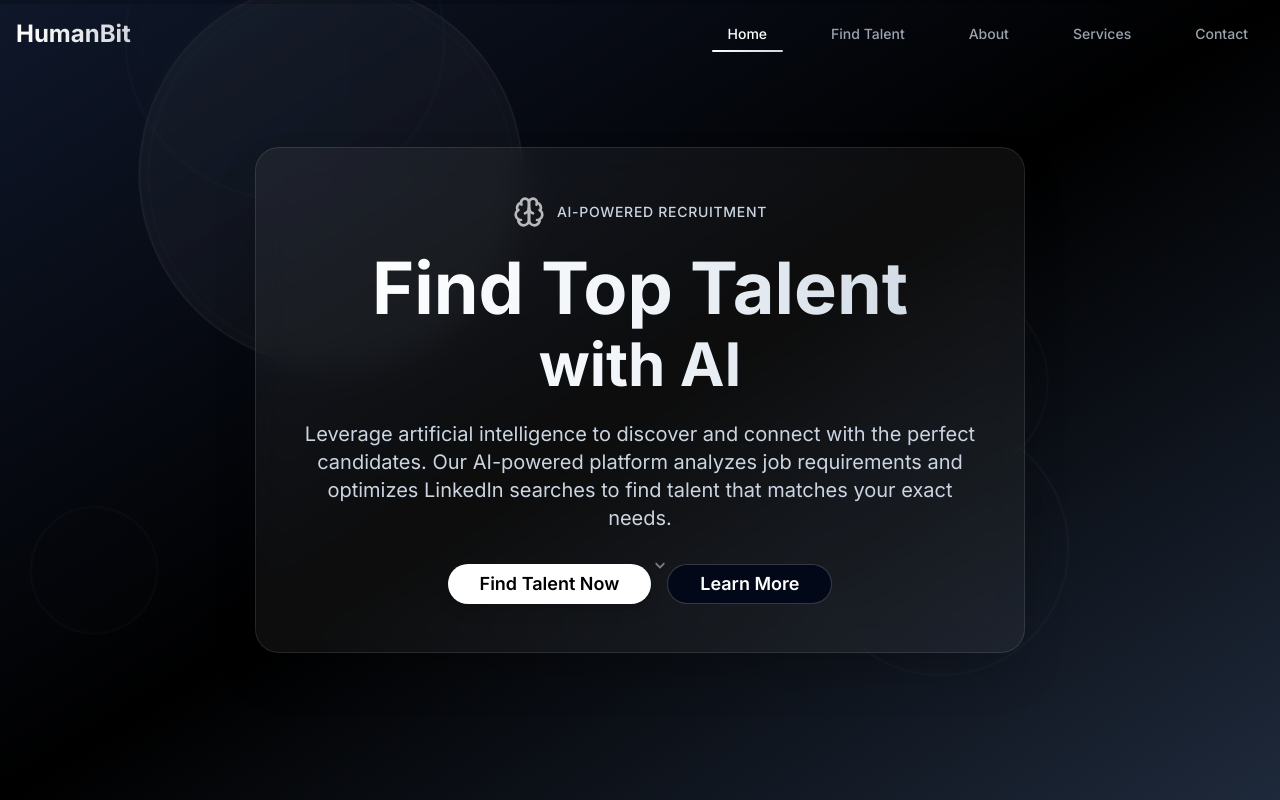
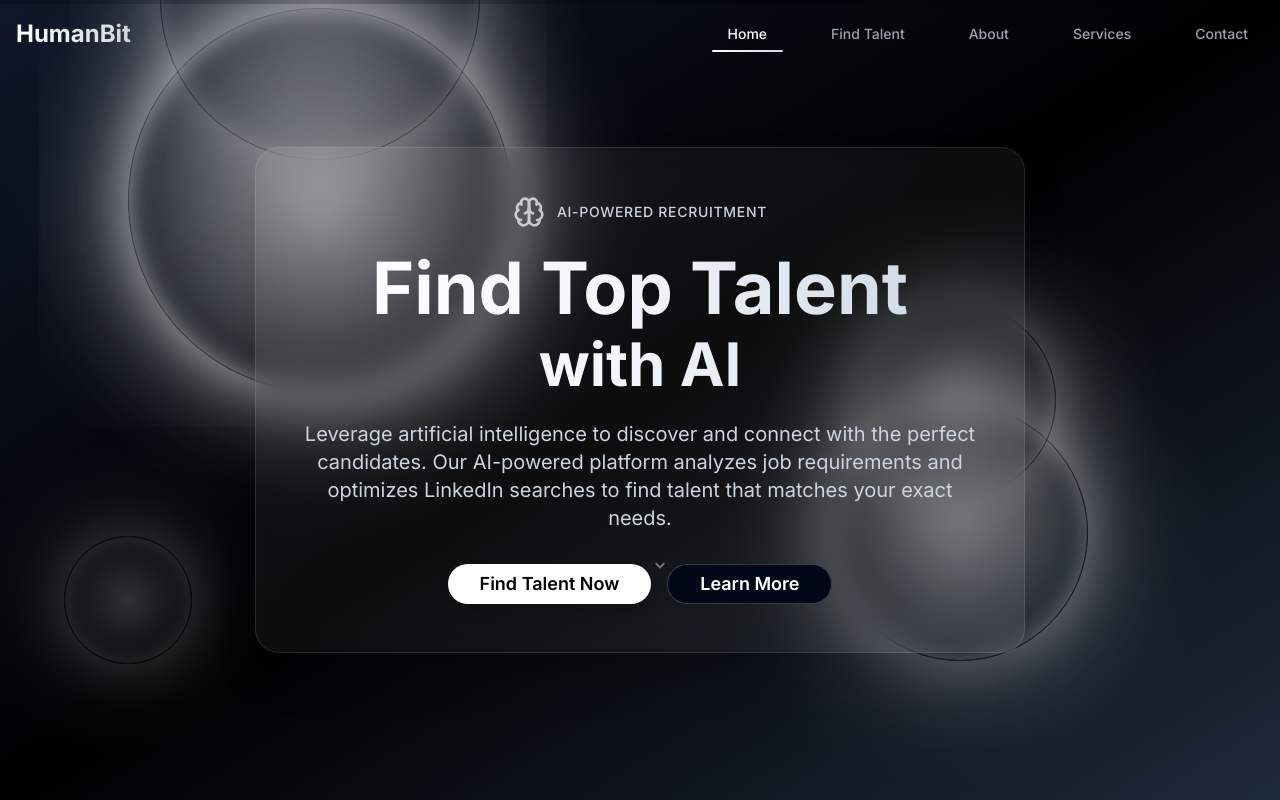
Before and after one commit to lassi16/humanbit, a Next.js app: page / in a window 1280 px wide. Shown: the top 800 px of the page. Built offline with nearby package versions, Linux system fonts and the light colour scheme.

Commit message:
make the background circles at the background glowing

```diff
--- a/app/globals.css
+++ b/app/globals.css
@@ -80,8 +80,9 @@
 
 /* Smooth animations */
 * {
-  transition-property: color, background-color, border-color, text-decoration-color, fill, stroke, opacity, box-shadow,
-    transform, filter, backdrop-filter;
+  transition-property: color, background-color, border-color,
+    text-decoration-color, fill, stroke, opacity, box-shadow, transform, filter,
+    backdrop-filter;
   transition-timing-function: cubic-bezier(0.4, 0, 0.2, 1);
   transition-duration: 300ms;
 }
@@ -103,16 +104,20 @@
 @keyframes float-slow {
   0%,
   100% {
-    transform: translate(-50%, -50%) translateY(0px) translateX(0px) rotate(0deg);
+    transform: translate(-50%, -50%) translateY(0px) translateX(0px)
+      rotate(0deg);
   }
   25% {
-    transform: translate(-50%, -50%) translateY(-30px) translateX(20px) rotate(90deg);
+    transform: translate(-50%, -50%) translateY(-20px) translateX(15px)
+      rotate(45deg);
   }
   50% {
-    transform: translate(-50%, -50%) translateY(-10px) translateX(-25px) rotate(180deg);
+    transform: translate(-50%, -50%) translateY(-5px) translateX(-20px)
+      rotate(90deg);
   }
   75% {
-    transform: translate(-50%, -50%) translateY(20px) translateX(15px) rotate(270deg);
+    transform: translate(-50%, -50%) translateY(15px) translateX(10px)
+      rotate(135deg);
   }
 }
 
@@ -122,39 +127,48 @@
     transform: translate(50%, 50%) translateY(0px) translateX(0px) rotate(0deg);
   }
   33% {
-    transform: translate(50%, 50%) translateY(25px) translateX(-30px) rotate(120deg);
+    transform: translate(50%, 50%) translateY(15px) translateX(-20px)
+      rotate(60deg);
   }
   66% {
-    transform: translate(50%, 50%) translateY(-20px) translateX(20px) rotate(240deg);
+    transform: translate(50%, 50%) translateY(-15px) translateX(15px)
+      rotate(120deg);
   }
 }
 
 @keyframes float-fast {
   0%,
   100% {
-    transform: translate(-50%, -50%) translateY(0px) translateX(0px) rotate(0deg);
+    transform: translate(-50%, -50%) translateY(0px) translateX(0px)
+      rotate(0deg);
   }
   20% {
-    transform: translate(-50%, -50%) translateY(-15px) translateX(25px) rotate(72deg);
+    transform: translate(-50%, -50%) translateY(-10px) translateX(15px)
+      rotate(36deg);
   }
   40% {
-    transform: translate(-50%, -50%) translateY(10px) translateX(-20px) rotate(144deg);
+    transform: translate(-50%, -50%) translateY(5px) translateX(-15px)
+      rotate(72deg);
   }
   60% {
-    transform: translate(-50%, -50%) translateY(-25px) translateX(-15px) rotate(216deg);
+    transform: translate(-50%, -50%) translateY(-15px) translateX(-10px)
+      rotate(108deg);
   }
   80% {
-    transform: translate(-50%, -50%) translateY(20px) translateX(30px) rotate(288deg);
+    transform: translate(-50%, -50%) translateY(10px) translateX(20px)
+      rotate(144deg);
   }
 }
 
 @keyframes float-reverse {
   0%,
   100% {
-    transform: translate(50%, 50%) translateY(0px) translateX(0px) rotate(360deg);
+    transform: translate(50%, 50%) translateY(0px) translateX(0px)
+      rotate(360deg);
   }
   50% {
-    transform: translate(50%, 50%) translateY(-35px) translateX(-40px) rotate(180deg);
+    transform: translate(50%, 50%) translateY(-25px) translateX(-30px)
+      rotate(180deg);
   }
 }
 
@@ -164,13 +178,16 @@
     transform: translate(50%, -50%) translateY(0px) translateX(0px) rotate(0deg);
   }
   25% {
-    transform: translate(50%, -50%) translateY(40px) translateX(-35px) rotate(-90deg);
+    transform: translate(50%, -50%) translateY(25px) translateX(-25px)
+      rotate(-45deg);
   }
   50% {
-    transform: translate(50%, -50%) translateY(-20px) translateX(-50px) rotate(-180deg);
+    transform: translate(50%, -50%) translateY(-15px) translateX(-35px)
+      rotate(-90deg);
   }
   75% {
-    transform: translate(50%, -50%) translateY(30px) translateX(25px) rotate(-270deg);
+    transform: translate(50%, -50%) translateY(20px) translateX(15px)
+      rotate(-135deg);
   }
 }
 
@@ -211,25 +228,25 @@
   }
 }
 
-/* Apply animations */
+/* Apply animations with slower durations */
 .animate-float-slow {
-  animation: float-slow 20s ease-in-out infinite;
+  animation: float-slow 45s ease-in-out infinite;
 }
 
 .animate-float-medium {
-  animation: float-medium 15s ease-in-out infinite;
+  animation: float-medium 40s ease-in-out infinite;
 }
 
 .animate-float-fast {
-  animation: float-fast 10s ease-in-out infinite;
+  animation: float-fast 35s ease-in-out infinite;
 }
 
 .animate-float-reverse {
-  animation: float-reverse 18s ease-in-out infinite reverse;
+  animation: float-reverse 42s ease-in-out infinite reverse;
 }
 
 .animate-float-diagonal {
-  animation: float-diagonal 25s ease-in-out infinite;
+  animation: float-diagonal 48s ease-in-out infinite;
 }
 
 .animate-pulse-border-1 {
@@ -248,7 +265,7 @@
 @keyframes float {
   0%,
   100% {
-    transform: translateY(0px);
+    transform: translateY(0);
   }
   50% {
     transform: translateY(-20px);
@@ -258,17 +275,56 @@
 @keyframes pulse-glow {
   0%,
   100% {
-    box-shadow: 0 0 20px rgba(255, 255, 255, 0.1);
+    box-shadow: 0 0 10px rgba(255, 255, 255, 0.4),
+      0 0 20px rgba(255, 255, 255, 0.2), 0 0 30px rgba(255, 255, 255, 0.1);
   }
   50% {
-    box-shadow: 0 0 40px rgba(255, 255, 255, 0.2);
+    box-shadow: 0 0 20px rgba(255, 255, 255, 0.6),
+      0 0 40px rgba(255, 255, 255, 0.3), 0 0 60px rgba(255, 255, 255, 0.2);
   }
 }
 
-.animate-float {
-  animation: float 6s ease-in-out infinite;
+/* New animation for white glow */
+@keyframes glow-white {
+  0%,
+  100% {
+    box-shadow: 0 0 50px rgba(255, 255, 255, 0.8),
+      0 0 100px rgba(255, 255, 255, 0.6), 0 0 150px rgba(255, 255, 255, 0.4);
+  }
+  50% {
+    box-shadow: 0 0 80px rgba(255, 255, 255, 1),
+      0 0 160px rgba(255, 255, 255, 0.8), 0 0 240px rgba(255, 255, 255, 0.6);
+  }
 }
 
-.animate-pulse-glow {
-  animation: pulse-glow 3s ease-in-out infinite;
+.animate-glow-white {
+  animation: glow-white 4s ease-in-out infinite;
 }
+
+/* Light bulb glow effect */
+@keyframes light-bulb-glow {
+  0%,
+  100% {
+    box-shadow: 0 0 40px rgba(255, 255, 255, 0.8),
+      0 0 80px rgba(255, 255, 255, 0.6), 0 0 120px rgba(255, 255, 255, 0.4),
+      0 0 160px rgba(255, 255, 255, 0.2), 0 0 200px rgba(255, 255, 255, 0.1),
+      inset 0 0 20px rgba(255, 255, 255, 0.9);
+  }
+  50% {
+    box-shadow: 0 0 60px rgba(255, 255, 255, 0.9),
+      0 0 120px rgba(255, 255, 255, 0.7), 0 0 180px rgba(255, 255, 255, 0.5),
+      0 0 240px rgba(255, 255, 255, 0.3), 0 0 300px rgba(255, 255, 255, 0.2),
+      inset 0 0 30px rgba(255, 255, 255, 1);
+  }
+}
+
+.animate-light-bulb {
+  animation: light-bulb-glow 3s ease-in-out infinite;
+  background: radial-gradient(
+    circle at center,
+    rgba(255, 255, 255, 0.9) 0%,
+    rgba(255, 255, 255, 0.6) 30%,
+    rgba(255, 255, 255, 0.3) 60%,
+    rgba(255, 255, 255, 0.1) 100%
+  );
+}
--- a/components/hero-section.tsx
+++ b/components/hero-section.tsx
@@ -20,27 +20,27 @@ export function HeroSection() {
         <div className="absolute inset-0 bg-gradient-to-br from-slate-900 via-black to-slate-800" />
 
         {/* Floating Glass Elements with Independent Movement */}
-        <div className="absolute w-96 h-96 bg-white/5 backdrop-blur-sm rounded-full border border-white/10 animate-float-slow opacity-60 left-1/4 top-1/4 transform -translate-x-1/2 -translate-y-1/2">
+        <div className="absolute w-96 h-96 bg-white/5 backdrop-blur-sm rounded-full border border-white/10 animate-float-slow opacity-60 left-1/4 top-1/4 transform -translate-x-1/2 -translate-y-1/2 animate-light-bulb">
           <div className="absolute inset-0 rounded-full border border-white/5 animate-pulse-border-1" />
           <div className="absolute inset-2 rounded-full border border-white/3 animate-pulse-border-2" />
           <div className="absolute inset-4 rounded-full border border-white/2 animate-pulse-border-3" />
         </div>
 
-        <div className="absolute w-64 h-64 bg-white/3 backdrop-blur-sm rounded-full border border-white/8 animate-float-medium opacity-40 right-1/4 bottom-1/3 transform translate-x-1/2 translate-y-1/2">
+        <div className="absolute w-64 h-64 bg-white/3 backdrop-blur-sm rounded-full border border-white/8 animate-float-medium opacity-40 right-1/4 bottom-1/3 transform translate-x-1/2 translate-y-1/2 animate-light-bulb">
           <div className="absolute inset-0 rounded-full border border-white/4 animate-pulse-border-2" />
           <div className="absolute inset-3 rounded-full border border-white/2 animate-pulse-border-1" />
         </div>
 
-        <div className="absolute w-48 h-48 bg-white/2 backdrop-blur-sm rounded-full border border-white/6 animate-float-fast opacity-30 left-3/4 top-1/2 transform -translate-x-1/2 -translate-y-1/2">
+        <div className="absolute w-48 h-48 bg-white/2 backdrop-blur-sm rounded-full border border-white/6 animate-float-fast opacity-30 left-3/4 top-1/2 transform -translate-x-1/2 -translate-y-1/2 animate-light-bulb">
           <div className="absolute inset-0 rounded-full border border-white/3 animate-pulse-border-3" />
           <div className="absolute inset-2 rounded-full border border-white/1 animate-pulse-border-1" />
         </div>
 
-        <div className="absolute w-32 h-32 bg-white/1 backdrop-blur-sm rounded-full border border-white/4 animate-float-reverse opacity-20 left-1/6 bottom-1/4 transform translate-x-1/2 translate-y-1/2">
+        <div className="absolute w-32 h-32 bg-white/1 backdrop-blur-sm rounded-full border border-white/4 animate-float-reverse opacity-20 left-1/6 bottom-1/4 transform translate-x-1/2 translate-y-1/2 animate-light-bulb">
           <div className="absolute inset-0 rounded-full border border-white/2 animate-pulse-border-2" />
         </div>
 
-        <div className="absolute w-80 h-80 bg-white/4 backdrop-blur-sm rounded-full border border-white/7 animate-float-diagonal opacity-25 right-1/6 top-1/6 transform translate-x-1/2 -translate-y-1/2">
+        <div className="absolute w-80 h-80 bg-white/4 backdrop-blur-sm rounded-full border border-white/7 animate-float-diagonal opacity-25 right-1/6 top-1/6 transform translate-x-1/2 -translate-y-1/2 animate-light-bulb">
           <div className="absolute inset-0 rounded-full border border-white/3 animate-pulse-border-1" />
           <div className="absolute inset-4 rounded-full border border-white/2 animate-pulse-border-3" />
         </div>
```
